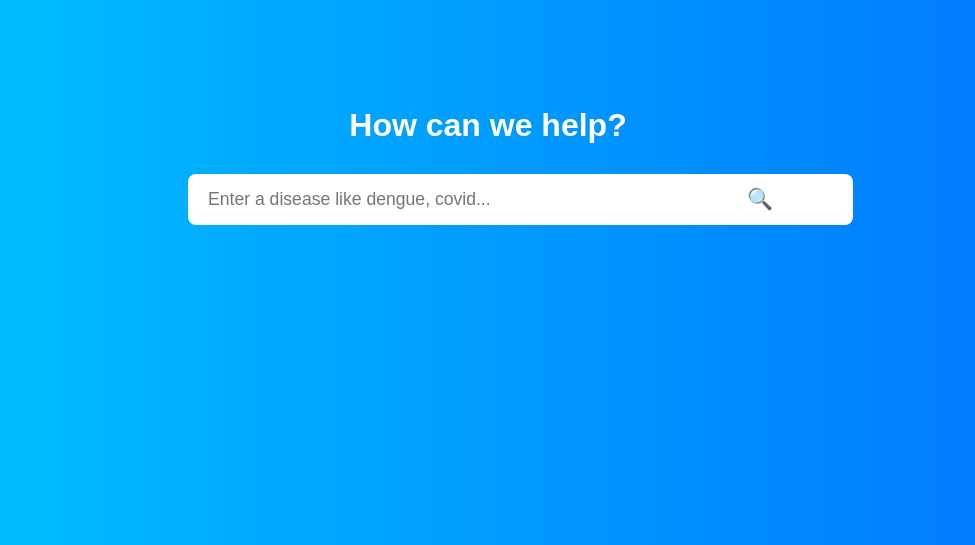
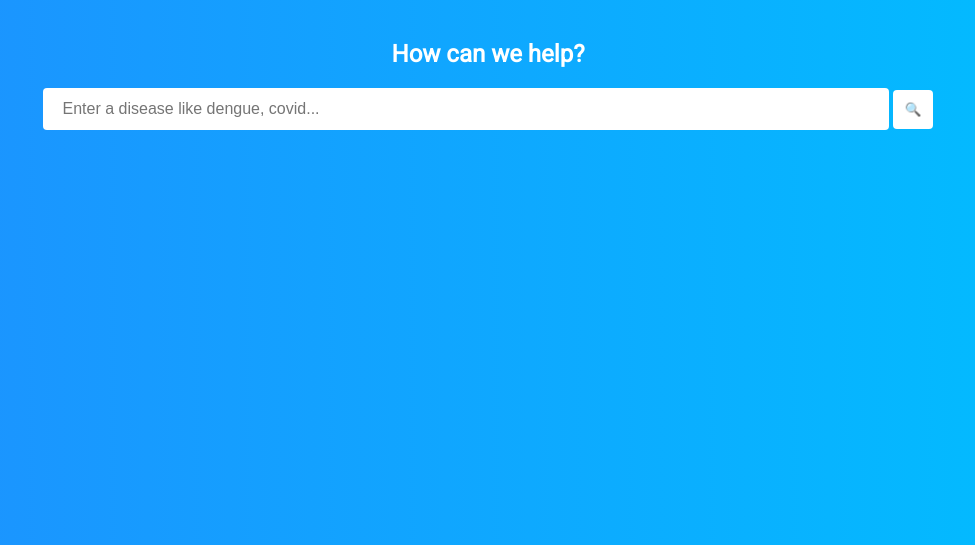
Before and after one commit to prabhupandian-excelra/rndazureaisearch, a Flask app: page / in a window 1280 px wide. Shown: the top 545 px of the page, without its empty margins (152-1127 px from the left). Run offline with Flask 3, Linux system fonts and the light colour scheme.

Commit message:
feature 2 changes updated

```diff
--- a/app.py
+++ b/app.py
@@ -6,11 +6,6 @@ import os
 
 app = Flask(__name__)
 
-
-
-
-
-
 SEARCH_ENDPOINT = os.getenv("SEARCH_ENDPOINT")
 INDEX_NAME = os.getenv("INDEX_NAME")
 API_VERSION = os.getenv("API_VERSION", "2023-07-01-Preview")
@@ -18,10 +13,8 @@ API_KEY = os.getenv("API_KEY")
 CONTAINER_NAME = os.getenv("CONTAINER_NAME", "rndaicontainer")
 SAS_TOKEN = os.getenv("SAS_TOKEN")
 
-
-
-
 def search_azure_ai(query):
+    print("🔍 Searching Azure for:", query)
     url = f"{SEARCH_ENDPOINT}/indexes/{INDEX_NAME}/docs/search?api-version={API_VERSION}"
     headers = {
         "Content-Type": "application/json",
@@ -30,37 +23,62 @@ def search_azure_ai(query):
 
     is_filename = query.lower().endswith(".pdf")
     body = {
-        "search": "*" if is_filename else query,
-        "top": 10,
+        "search": "*",  # Use wildcard to fetch and match manually
+        "top": 20,
         "select": "metadata_storage_name,content",
-        "filter": f"metadata_storage_name eq '{query}'" if is_filename else None
     }
 
     res = requests.post(url, headers=headers, json={k: v for k, v in body.items() if v is not None})
     results = res.json().get("value", [])
 
     ranked = []
+
+    if is_filename:
+        print(f"⚠️ Filtering manually for filename match: {query}")
+
     for item in results:
         name = item.get("metadata_storage_name", "Unknown")
         content = item.get("content", "")
+
+        if is_filename and name.lower() != query.lower():
+            continue
+
         count = content.lower().count(query.lower()) if not is_filename else 0
-        snippet = content[:500] + "..." if is_filename else ""
+        snippet_lines = []
+
+        paragraphs = content.split('\n\n')
+        for para in paragraphs:
+            lines = [line.strip() for line in para.strip().splitlines() if line.strip()]
+            snippet_lines.extend(lines)
+            if len(snippet_lines) >= 6:
+                break
+
+        snippet = "\n".join(snippet_lines[:6]) if snippet_lines else "No preview available."
         ranked.append({"name": name, "count": count, "snippet": snippet})
 
     if not is_filename:
         ranked.sort(key=lambda x: x["count"], reverse=True)
+
     return ranked
-
 
 @app.route("/", methods=["GET", "POST"])
 def search():
     results = []
     query = ""
+    selected = {}
     if request.method == "POST":
         query = request.form.get("query")
-        results = search_azure_ai(query)
-    return render_template("search.html", results=results, query=query)
-
+        ranked = search_azure_ai(query)
+        if ranked:
+            if query.lower().endswith(".pdf"):
+                selected = next((r for r in ranked if r["name"].lower() == query.lower()), {})
+                results = [r for r in ranked if r["name"].lower() != query.lower()]
+                additional_results = search_azure_ai(selected.get("snippet", "")) if selected else []
+                results += [r for r in additional_results if r["name"].lower() != selected.get("name", "").lower() and r not in results]
+            else:
+                selected = ranked[0]
+                results = ranked[1:]
+    return render_template("search.html", results=results, query=query, selected=selected)
 
 @app.route("/suggest")
 def suggest():
@@ -76,16 +94,12 @@ def suggest():
         ]
         return jsonify(suggestions)
     except Exception as e:
+        print("❌ Error in /suggest:", str(e))
         return jsonify({"error": str(e)}), 500
-
 
 @app.route("/preview/<filename>")
 def preview_pdf(filename):
-    print("📥 Received preview request for:", filename)
-
     sas_url = f"https://rndaisearchstorage.blob.core.windows.net/{CONTAINER_NAME}/{filename}?{SAS_TOKEN}"
-    print("🔗 SAS URL:", sas_url)
-
     try:
         res = requests.get(sas_url)
         res.raise_for_status()
@@ -99,9 +113,9 @@ def preview_pdf(filename):
             for line in text.strip().splitlines():
                 if line.strip():
                     lines.append(line.strip())
-                if len(lines) >= 5:
+                if len(lines) >= 10:
                     break
-            if len(lines) >= 5:
+            if len(lines) >= 10:
                 break
 
         return jsonify({"filename": filename, "preview": lines})
@@ -109,10 +123,19 @@ def preview_pdf(filename):
     except Exception as e:
         return jsonify({"error": str(e)}), 500
 
+@app.route("/file-details/<filename>")
+def file_details(filename):
+    return jsonify({
+        "Filename": filename,
+        "Author": "Unknown",
+        "Journal": "Auto-detected",
+        "Mentions": "To be calculated",
+        "Size": "N/A"
+    })
+
 @app.route("/health")
 def health():
     return "OK", 200
 
-
 if __name__ == "__main__":
     app.run(debug=False)
--- a/templates/search.html
+++ b/templates/search.html
@@ -1,178 +1,189 @@
 <!DOCTYPE html>
 <html>
 <head>
-    <title>Disease PDF Search</title>
+    <title>AI Search</title>
+    <link href="https://fonts.googleapis.com/css2?family=Roboto&display=swap" rel="stylesheet">
     <style>
         body {
-            font-family: Arial, sans-serif;
-            background: linear-gradient(to right, #00c6ff, #0072ff);
-            color: #fff;
+            font-family: 'Roboto', sans-serif;
+            background: linear-gradient(to right, #1e90ff, #00bfff);
             margin: 0;
             padding: 0;
         }
         .container {
+            width: 90%;
+            max-width: 1200px;
+            margin: 40px auto;
             text-align: center;
-            padding: 80px 20px;
         }
         h2 {
-            font-size: 2em;
-            margin-bottom: 30px;
-        }
-        .search-box {
-            max-width: 600px;
-            margin: 0 auto;
-            position: relative;
-        }
-        .search-input-wrapper {
-            position: relative;
+            color: white;
         }
         input[type="text"] {
-            width: 100%;
-            padding: 15px 45px 15px 20px;
-            font-size: 1.1em;
+            width: 70%;
+            padding: 12px 20px;
+            margin-bottom: 20px;
             border: none;
-            border-radius: 8px;
-            outline: none;
-            color: #000;
+            border-radius: 4px;
+            font-size: 16px;
         }
-        .search-icon {
-            position: absolute;
-            right: 15px;
-            top: 50%;
-            transform: translateY(-50%);
-            font-size: 1.3em;
-            color: #0072ff;
+        .search-button {
+            padding: 12px;
+            background-color: white;
+            border: none;
+            border-radius: 4px;
             cursor: pointer;
         }
+        .results-container {
+            display: flex;
+            justify-content: space-between;
+            align-items: flex-start;
+        }
         .results {
-            margin-top: 30px;
-            max-width: 600px;
-            margin-left: auto;
-            margin-right: auto;
-            background: rgba(255, 255, 255, 0.1);
-            padding: 20px;
-            border-radius: 12px;
+            flex: 1;
         }
-        .suggestion-dropdown {
+        .file-box {
+            background-color: rgba(255, 255, 255, 0.95);
+            margin: 15px auto;
+            padding: 15px;
+            width: 100%;
+            max-width: 800px;
+            border-radius: 10px;
+            text-align: left;
+            cursor: pointer;
+        }
+        .file-box h3 {
+            margin-top: 0;
+            color: #007BFF;
+        }
+        .selected-label {
+            font-weight: bold;
+            color: green;
+        }
+        .autocomplete-suggestions {
+            background: white;
+            border-radius: 5px;
+            text-align: left;
+            max-height: 250px;
+            overflow-y: auto;
+            width: 70%;
+            margin: 0 auto;
+            box-shadow: 0 2px 4px rgba(0,0,0,0.2);
             position: absolute;
-            top: 100%;
-            left: 0;
-            right: 0;
-            background: #fff;
-            border-radius: 8px;
-            box-shadow: 0 4px 6px rgba(0,0,0,0.1);
-            z-index: 99;
+            left: 50%;
+            transform: translateX(-50%);
+            z-index: 10;
         }
-        .suggestion-item {
-            padding: 12px 16px;
+        .autocomplete-suggestions div {
+            padding: 10px;
+            cursor: pointer;
             border-bottom: 1px solid #eee;
+        }
+        .autocomplete-suggestions div:hover {
+            background: #f1f1f1;
+        }
+        .detail-panel {
+            width: 300px;
+            background-color: rgba(255, 255, 255, 0.95);
+            padding: 15px;
+            border-radius: 10px;
+            margin-left: 20px;
             text-align: left;
-            color: #000;
-            cursor: pointer;
+        }
+        .detail-panel table {
+            width: 100%;
+            border-collapse: collapse;
+        }
+        .detail-panel td {
+            padding: 5px;
+            vertical-align: top;
+        }
+        .detail-panel td:first-child {
             font-weight: bold;
-        }
-        .suggestion-item:hover {
-            background: #f0f0f0;
-        }
-        .mention-count {
-            float: right;
-            color: #0072ff;
-            font-weight: normal;
-        }
-        pre.preview-text {
-            background: #fff;
-            color: #000;
-            padding: 20px;
-            border-radius: 8px;
-            text-align: left;
-            font-size: 1em;
-            white-space: pre-wrap;
         }
     </style>
 </head>
 <body>
 <div class="container">
     <h2>How can we help?</h2>
-    <form method="POST" class="search-box" id="search-form">
-        <div class="search-input-wrapper">
-            <input type="text" name="query" id="search-box" autocomplete="off"
-                   placeholder="Enter a disease like dengue, covid..." value="{{ query }}">
-            <span class="search-icon" onclick="submitSearch()">🔍</span>
-        </div>
-        <div id="suggestions" class="suggestion-dropdown" style="display:none;"></div>
+    <form method="post" autocomplete="off">
+        <input type="text" id="search" name="query" placeholder="Enter a disease like dengue, covid..." value="{{ query }}">
+        <button type="submit" class="search-button">🔍</button>
+        <div class="autocomplete-suggestions" id="suggestions" style="display:none;"></div>
     </form>
 
-    <div id="file-preview" class="results" style="display:none;"></div>
+    <div class="results-container">
+        <div class="results">
+            {% if selected %}
+                <div class="file-box" onclick="loadDetails('{{ selected.name }}')">
+                    <h3>{{ selected.name }} <span class="selected-label">(Selected)</span></h3>
+                    <pre>{{ selected.snippet }}</pre>
+                </div>
+            {% endif %}
 
-    {% if results %}
-    <div class="results">
-        <h3>Results for "{{ query }}"</h3>
-        {% for r in results %}
-            <div class="suggestion-item" onclick="event.preventDefault(); loadPreview('{{ r.name }}')">
-                {{ r.name }} <span class="mention-count">{{ r.count }} mention(s)</span>
+            {% for result in results %}
+                <div class="file-box" onclick="loadDetails('{{ result.name }}')">
+                    <h3>{{ result.name }}</h3>
+                    <pre>{{ result.snippet }}</pre>
                 </div>
             {% endfor %}
         </div>
-    {% endif %}
+        <div class="detail-panel" id="detailPanel" style="display:none;">
+            <h3>File Details</h3>
+            <div id="detailContent"></div>
+        </div>
+    </div>
 </div>
 
 <script>
-const input = document.getElementById("search-box");
-const suggestionsBox = document.getElementById("suggestions");
-const form = document.getElementById("search-form");
+const input = document.getElementById("search");
+const suggestionBox = document.getElementById("suggestions");
 
-input.addEventListener("input", function () {
-    const query = input.value.trim();
-    if (query.length < 3 || query.endsWith(".pdf")) {
-        suggestionsBox.style.display = "none";
+input.addEventListener("input", async function () {
+    const query = input.value;
+    if (!query || query.length < 2) {
+        suggestionBox.style.display = "none";
         return;
     }
-
-    fetch(`/suggest?q=${encodeURIComponent(query)}`)
-        .then(res => res.json())
-        .then(data => {
-            if (data.length > 0) {
-                suggestionsBox.innerHTML = data.map(item =>
-                    `<div class="suggestion-item" onclick="event.preventDefault(); loadPreview('${item.file}'); suggestionsBox.style.display='none';">
-                        ${item.file}<span class="mention-count">${item.count} mention(s)</span>
-                    </div>`
-                ).join("");
-                suggestionsBox.style.display = "block";
+    try {
+        const res = await fetch(`/suggest?q=${encodeURIComponent(query)}`);
+        const suggestions = await res.json();
+        suggestionBox.innerHTML = "";
+        if (suggestions.length === 0) {
+            suggestionBox.innerHTML = "<div>No suggestions</div>";
         } else {
-                suggestionsBox.style.display = "none";
+            suggestions.forEach(s => {
+                const suggestionItem = document.createElement("div");
+                suggestionItem.textContent = `${s.file} (${s.count} mention(s))`;
+                suggestionItem.addEventListener("click", function() {
+                    console.log("Suggestion clicked:", s.file);
+                    input.value = s.file;
+                    suggestionBox.style.display = "none";
+                    input.form.submit();
+                });
+                suggestionBox.appendChild(suggestionItem);
+            });
         }
-        });
-});
-
-input.addEventListener("keydown", function (e) {
-    if (e.key === "Enter") {
-        e.preventDefault();
-        form.submit();
+        suggestionBox.style.display = "block";
+    } catch (e) {
+        console.error("Error fetching suggestions:", e);
     }
 });
 
-function submitSearch() {
-    form.submit();
+async function loadDetails(filename) {
+    try {
+        const res = await fetch(`/file-details/${encodeURIComponent(filename)}`);
+        const details = await res.json();
+        let html = '<table>';
+        for (let key in details) {
+            html += `<tr><td>${key}</td><td>${details[key]}</td></tr>`;
         }
-
-function loadPreview(filename) {
-    fetch(`/preview/${filename}`)
-        .then(res => res.json())
-        .then(data => {
-            const previewBox = document.getElementById("file-preview");
-            previewBox.style.display = "block";
-
-            if (data.preview) {
-                previewBox.innerHTML = `
-                    <h3>${data.filename}</h3>
-                    <pre class="preview-text">${data.preview.join('\n')}</pre>`;
-            } else {
-                previewBox.innerHTML = `<p style="color:red;">Error: ${data.error || "No data available"}</p>`;
+        html += '</table>';
+        document.getElementById("detailContent").innerHTML = html;
+        document.getElementById("detailPanel").style.display = "block";
+    } catch (e) {
+        console.error("Error loading details for", filename, e);
     }
-        })
-        .catch(err => {
-            document.getElementById("file-preview").innerHTML = `<p style="color:red;">Preview error: ${err}</p>`;
-        });
 }
 </script>
 </body>
```
Lines whose indentation alone changed are shown as unchanged.
